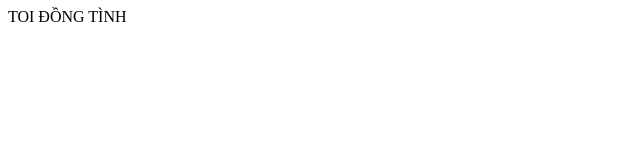
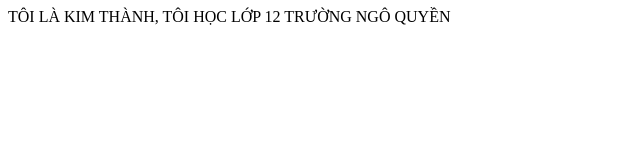
Before and after one commit to kthanhpham08/Lingaguli, a plain HTML site: page index.html in a window 1280 px wide. Shown: the whole page, without its empty margins (0-640 px from the left). Drawn offline with Linux system fonts and the light colour scheme.

Commit message:
Update index.html

```diff
--- a/index.html
+++ b/index.html
@@ -3,7 +3,7 @@
     <meta charset="UTF-8">
   </head>
   <body>
-    TOI ĐỒNG TÌNH
+    TÔI LÀ KIM THÀNH, TÔI HỌC LỚP 12 TRƯỜNG NGÔ QUYỀN
 
   </body>
 </html>
```
